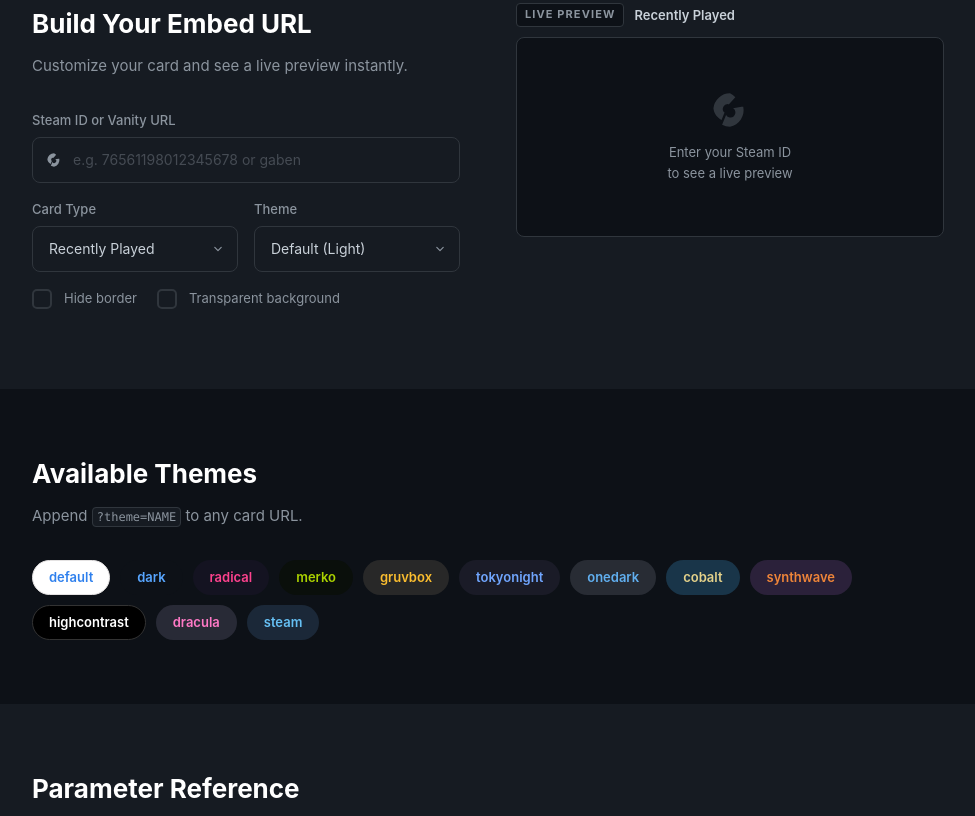
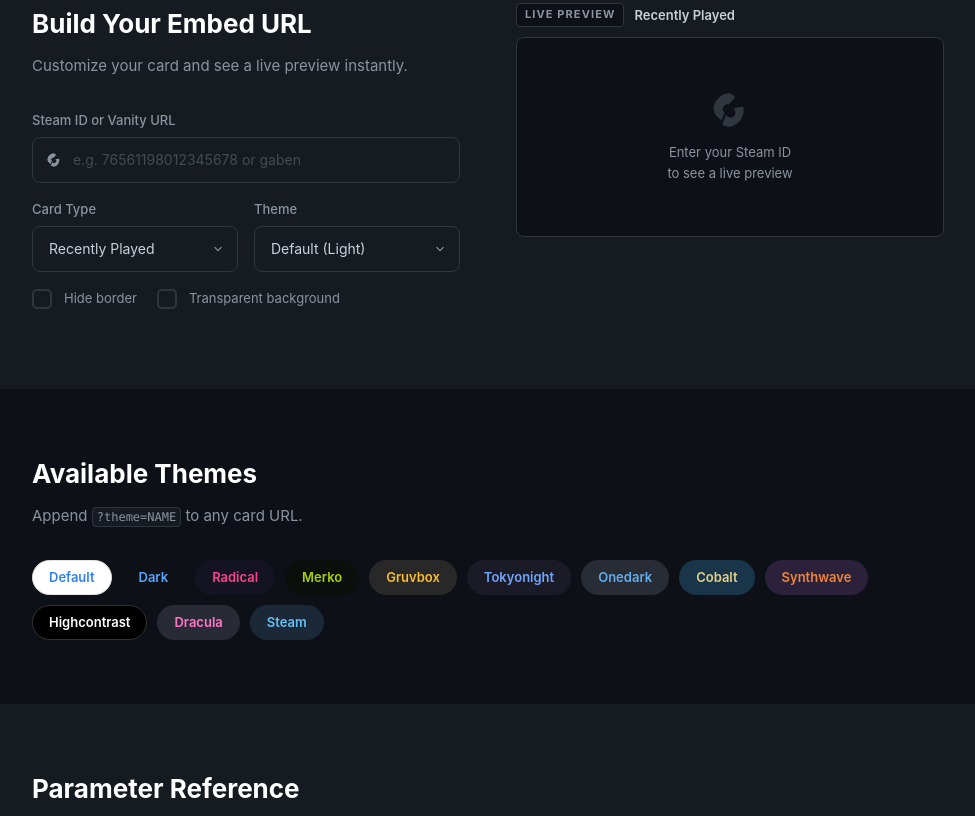
Before and after one commit to nureka-rodrigo/Steam-Gaming-Stats, a website: page public/index.html in a window 1280 px wide. Shown: the part 506-1322 px from the top of the page, without its empty margins (152-1127 px from the left). Drawn offline with nearby package versions, Linux system fonts and the light colour scheme.

Commit message:
Update checkbox markup and capitalize theme names
HTML: replace div wrappers with span elements for the custom checkbox visuals and make theme label text Title Case for consistent presentation (public/index.html). CSS: add/adjust summary/details pseudo-element markers and apply a background for open details to improve disclosure styling (public/style.css).

```diff
--- a/public/index.html
+++ b/public/index.html
@@ -201,11 +201,11 @@
             <!-- Checkboxes -->
             <div class="flex gap-5 flex-wrap mb-4">
               <label class="flex items-center gap-3 cursor-pointer select-none group">
-                <div class="relative w-5 h-5 flex-shrink-0">
+                <span class="relative inline-block w-5 h-5 flex-shrink-0">
                   <input type="checkbox" id="hide-border" class="peer sr-only" />
-                  <div
-                    class="w-5 h-5 rounded-[5px] border-2 border-canvas-inset bg-canvas-overlay group-hover:border-fg-muted peer-checked:bg-fg-accent peer-checked:border-fg-accent peer-focus-visible:ring-2 peer-focus-visible:ring-fg-accent/40 transition-all duration-150"
-                  ></div>
+                  <span
+                    class="block w-5 h-5 rounded-[5px] border-2 border-canvas-inset bg-canvas-overlay group-hover:border-fg-muted peer-checked:bg-fg-accent peer-checked:border-fg-accent peer-focus-visible:ring-2 peer-focus-visible:ring-fg-accent/40 transition-all duration-150"
+                  ></span>
                   <svg
                     class="absolute inset-0 m-auto w-3 h-3 text-canvas opacity-0 peer-checked:opacity-100 transition-opacity duration-150 pointer-events-none"
                     viewBox="0 0 12 12"
@@ -217,18 +217,18 @@
                   >
                     <path d="M2 6l3 3 5-5" />
                   </svg>
-                </div>
+                </span>
                 <span
                   class="text-[13px] text-fg-muted group-hover:text-fg transition-colors duration-150"
                   >Hide border</span
                 >
               </label>
               <label class="flex items-center gap-3 cursor-pointer select-none group">
-                <div class="relative w-5 h-5 flex-shrink-0">
+                <span class="relative inline-block w-5 h-5 flex-shrink-0">
                   <input type="checkbox" id="hide-bg" class="peer sr-only" />
-                  <div
-                    class="w-5 h-5 rounded-[5px] border-2 border-canvas-inset bg-canvas-overlay group-hover:border-fg-muted peer-checked:bg-fg-accent peer-checked:border-fg-accent peer-focus-visible:ring-2 peer-focus-visible:ring-fg-accent/40 transition-all duration-150"
-                  ></div>
+                  <span
+                    class="block w-5 h-5 rounded-[5px] border-2 border-canvas-inset bg-canvas-overlay group-hover:border-fg-muted peer-checked:bg-fg-accent peer-checked:border-fg-accent peer-focus-visible:ring-2 peer-focus-visible:ring-fg-accent/40 transition-all duration-150"
+                  ></span>
                   <svg
                     class="absolute inset-0 m-auto w-3 h-3 text-canvas opacity-0 peer-checked:opacity-100 transition-opacity duration-150 pointer-events-none"
                     viewBox="0 0 12 12"
@@ -240,7 +240,7 @@
                   >
                     <path d="M2 6l3 3 5-5" />
                   </svg>
-                </div>
+                </span>
                 <span
                   class="text-[13px] text-fg-muted group-hover:text-fg transition-colors duration-150"
                   >Transparent background</span
@@ -386,62 +386,62 @@
             <span
               class="px-4 py-1.5 rounded-full text-[13px] font-semibold border"
               style="background: #ffffff; color: #2f80ed; border-color: #e4e2e2"
-              >default</span
+              >Default</span
             >
             <span
               class="px-4 py-1.5 rounded-full text-[13px] font-semibold border border-transparent"
               style="background: #0d1117; color: #58a6ff"
-              >dark</span
+              >Dark</span
             >
             <span
               class="px-4 py-1.5 rounded-full text-[13px] font-semibold border border-transparent"
               style="background: #141321; color: #fe428e"
-              >radical</span
+              >Radical</span
             >
             <span
               class="px-4 py-1.5 rounded-full text-[13px] font-semibold border border-transparent"
               style="background: #0a0f0b; color: #abd200"
-              >merko</span
+              >Merko</span
             >
             <span
               class="px-4 py-1.5 rounded-full text-[13px] font-semibold border border-transparent"
               style="background: #282828; color: #fabd2f"
-              >gruvbox</span
+              >Gruvbox</span
             >
             <span
               class="px-4 py-1.5 rounded-full text-[13px] font-semibold border border-transparent"
               style="background: #1a1b27; color: #70a5fd"
-              >tokyonight</span
+              >Tokyonight</span
             >
             <span
               class="px-4 py-1.5 rounded-full text-[13px] font-semibold border border-transparent"
               style="background: #282c34; color: #61afef"
-              >onedark</span
+              >Onedark</span
             >
             <span
               class="px-4 py-1.5 rounded-full text-[13px] font-semibold border border-transparent"
               style="background: #193549; color: #e3d18a"
-              >cobalt</span
+              >Cobalt</span
             >
             <span
               class="px-4 py-1.5 rounded-full text-[13px] font-semibold border border-transparent"
               style="background: #2b213a; color: #ef8539"
-              >synthwave</span
+              >Synthwave</span
             >
             <span
               class="px-4 py-1.5 rounded-full text-[13px] font-semibold border"
               style="background: #000000; color: #ffffff; border-color: #333"
-              >highcontrast</span
+              >Highcontrast</span
             >
             <span
               class="px-4 py-1.5 rounded-full text-[13px] font-semibold border border-transparent"
               style="background: #282a36; color: #ff79c6"
-              >dracula</span
+              >Dracula</span
             >
             <span
               class="px-4 py-1.5 rounded-full text-[13px] font-semibold border border-transparent"
               style="background: #1b2838; color: #66c0f4"
-              >steam</span
+              >Steam</span
             >
           </div>
         </div>
--- a/public/style.css
+++ b/public/style.css
@@ -2,18 +2,22 @@
 summary {
   list-style: none;
 }
+
 summary::-webkit-details-marker {
   display: none;
 }
+
 summary::after {
   content: '+';
   font-size: 18px;
   color: #8b949e;
   flex-shrink: 0;
 }
+
 details[open] summary::after {
   content: '-';
 }
+
 details[open] {
   background-color: #161b22;
 }
```
